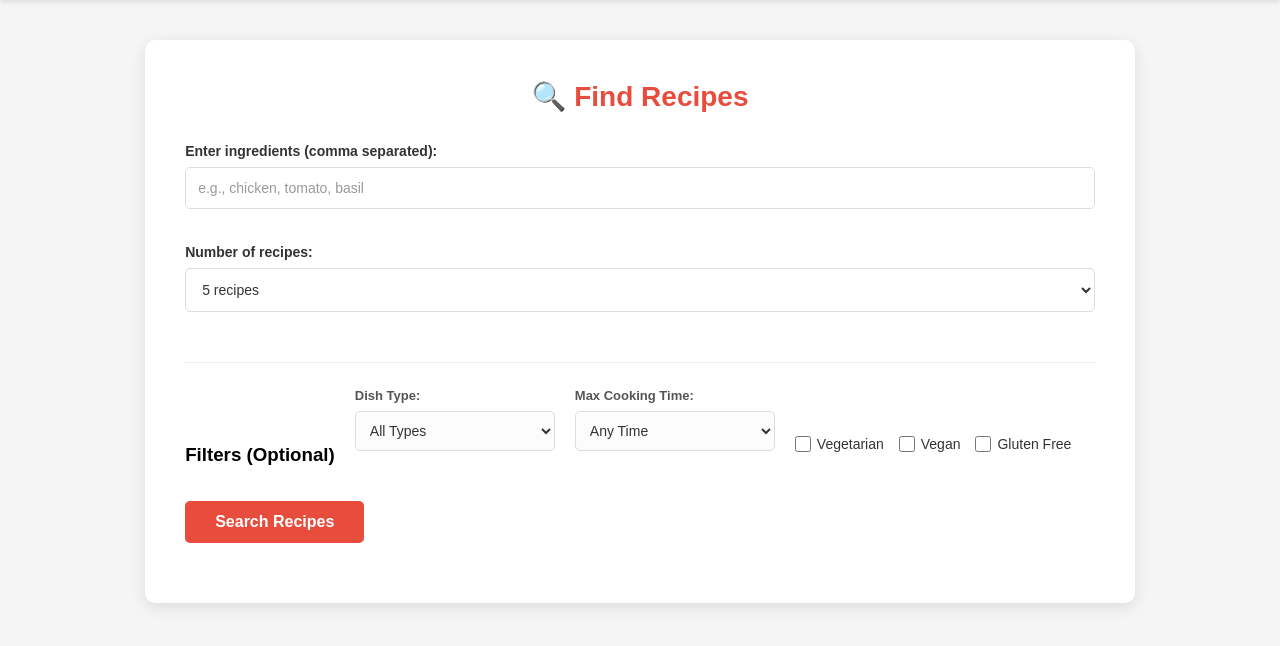
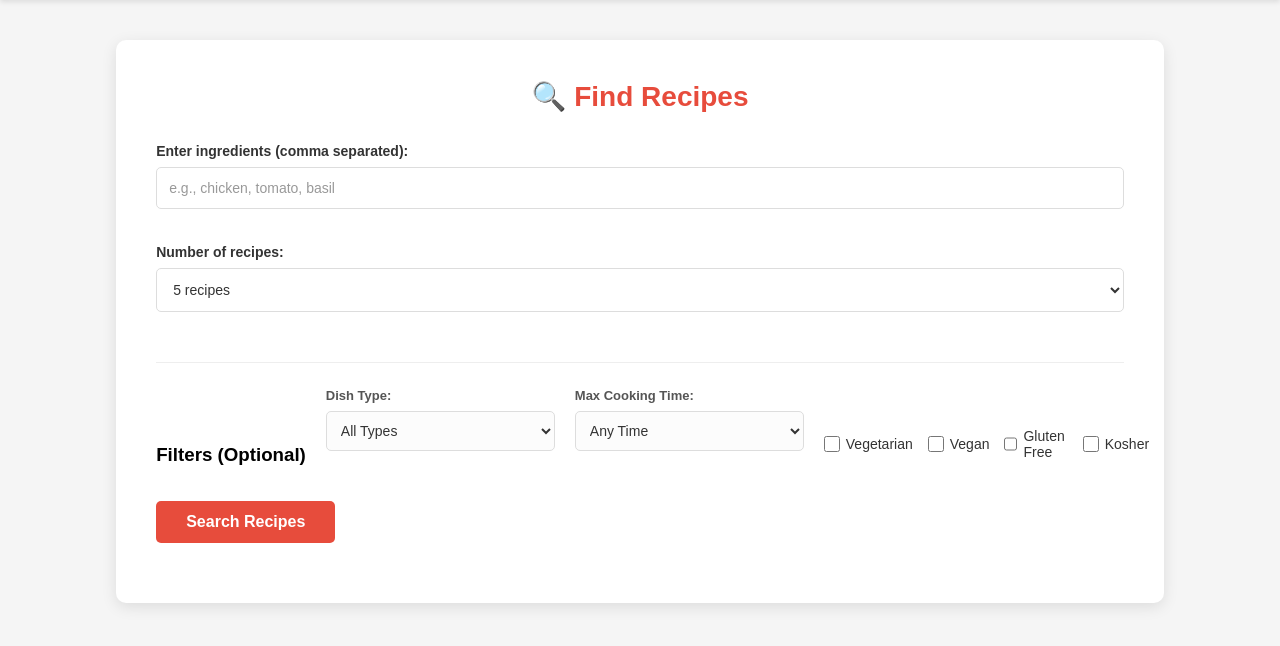
Before and after one commit to David-Beninson/recipe_project, a Flask app: page /search in a window 1280 px wide. Shown: the part 76-722 px from the top of the page. Run offline with Flask 3, Linux system fonts and the light colour scheme; the visitor is signed in with stand-in values (Sample User, id 1); parts of the project's set-up code (start-up, migrations or seed data) failed here and were passed over.

Commit message:
add kosher filter

```diff
--- a/templates/home.html
+++ b/templates/home.html
@@ -56,6 +56,9 @@
                 <label>
                     <input type="checkbox" id="filter-gluten-free" name="gluten_free" class="filter-checkbox" {% if gluten_free %}checked{% endif %}> Gluten Free
                 </label>
+                <label>
+                        <input type="checkbox" id="filter-kosher" name="kosher" class="filter-checkbox" {% if kosher %}checked{% endif %}> Kosher
+                    </label>
             </div>
             <div class="filter-actions" style="margin-top: 10px; display: flex; gap: 10px;">
                 <button type="submit" class="btn-app">Apply Filters</button>
--- a/templates/search.html
+++ b/templates/search.html
@@ -65,6 +65,9 @@
                     <label>
                         <input type="checkbox" id="filter-gluten-free" name="gluten_free" class="filter-checkbox" {% if gluten_free %}checked{% endif %}> Gluten Free
                     </label>
+                    <label>
+                        <input type="checkbox" id="filter-kosher" name="kosher" class="filter-checkbox" {% if kosher %}checked{% endif %}> Kosher
+                    </label>
                 </div>
             </div>
 
```
